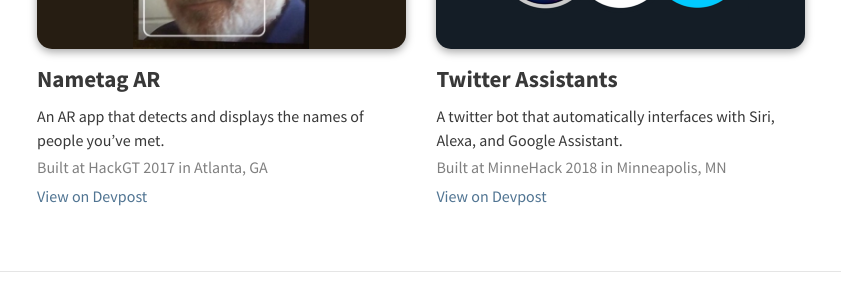
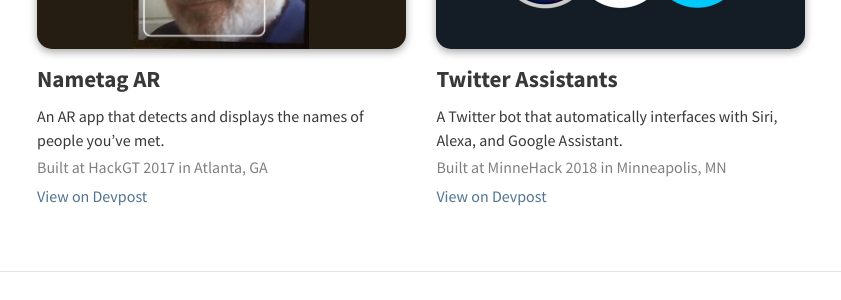
Before and after one commit to thompsonate/natethompson.io, a Jekyll site: the page built from index.html, in a window 1280 px wide. Shown: the part 1123-1423 px from the top of the page, without its empty margins (219-1060 px from the left). Built offline with Jekyll 4.4.1, drawn with Linux system fonts in a browser that asks for light colours.

Commit message:
fix some text

```diff
--- a/_data/projects.yml
+++ b/_data/projects.yml
@@ -45,7 +45,7 @@ hackathons:
 
   - name: Twitter Assistants
     description:
-      primary: A twitter bot that automatically interfaces with Siri, Alexa, and Google Assistant.
+      primary: A Twitter bot that automatically interfaces with Siri, Alexa, and Google Assistant.
       secondary: Built at MinneHack 2018 in Minneapolis, MN
     link:
       title: View on Devpost
```
Also changed, not shown: pages/404.md (+2 -2 lines).
